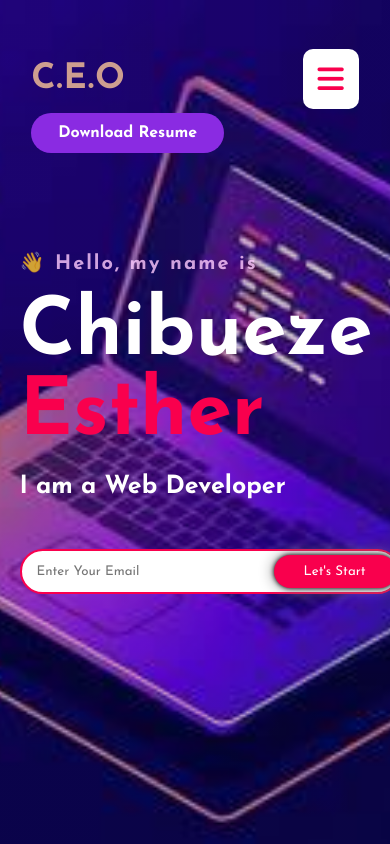
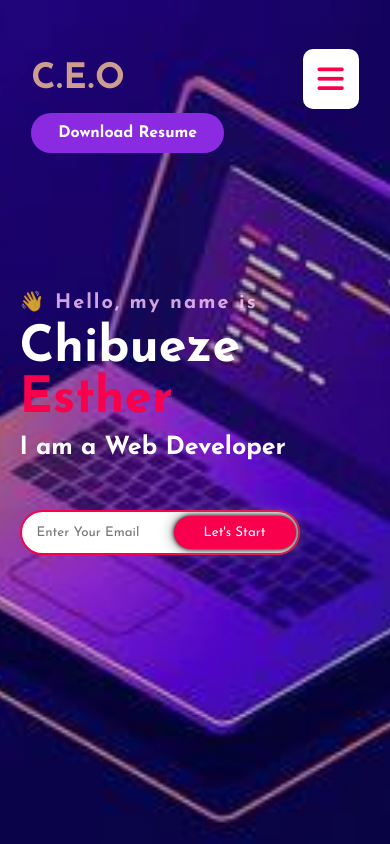
Before and after one commit to Celine-17/my-portfolio, a plain HTML site: page index.html in a window 390 px wide. Shown: the top 844 px of the page. Drawn offline with Linux system fonts and the light colour scheme.

Commit message:
reducednewsletter form for mobile view

```diff
--- a/style.css
+++ b/style.css
@@ -403,9 +403,17 @@ footer p:nth-child(1) {
     padding: 10%;
     justify-content: right;
   }
+  .newsletter form {
+    width: 280px;
+    max-width: 100%;
+  }
 
   .content {
     left: 5%;
+  }
+  h1 {
+    margin: 10px 0px 10px;
+    font-size: 50px;
   }
 
   .about img {
```
